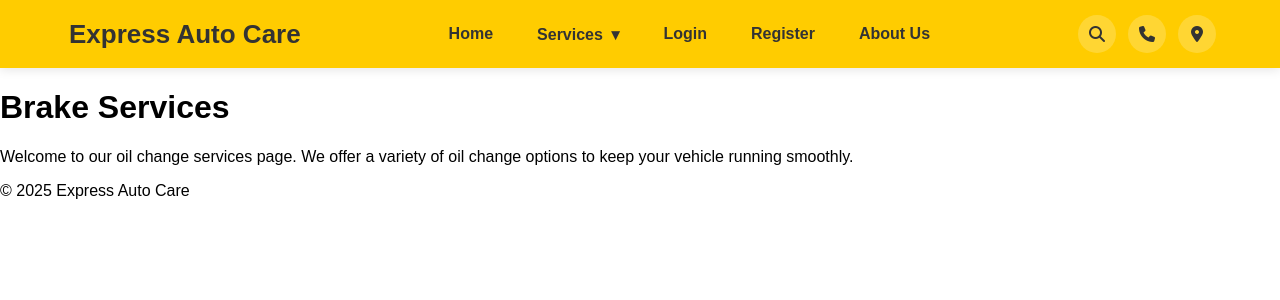
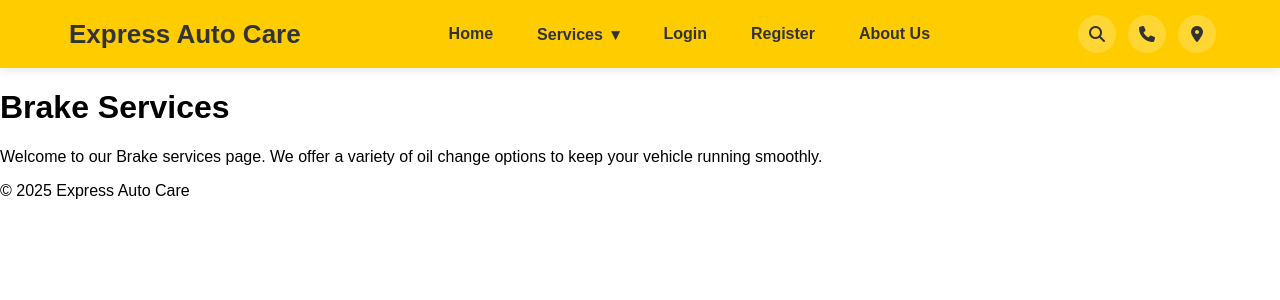
Before and after one commit to MichaelCoulter45/XpressAuto, a React (Vite) app in the folder frontend/xpress-app/: page /services/brake-service in a window 1280 px wide. Shown: the top 300 px of the page. Built offline with nearby package versions, Linux system fonts and the light colour scheme; no server answers.

Commit message:
very minor text updates

```diff
--- a/frontend/xpress-app/src/Components/BrakeService.jsx
+++ b/frontend/xpress-app/src/Components/BrakeService.jsx
@@ -8,7 +8,7 @@ const BrakeServices = () => {
         <Header />
         <div>
             <h1>Brake Services</h1>
-            <p>Welcome to our oil change services page. We offer a variety of oil change options to keep your vehicle running smoothly.</p>
+            <p>Welcome to our Brake services page. We offer a variety of oil change options to keep your vehicle running smoothly.</p>
             {/* Add more content and components as needed */}
         </div>
             <Footer />
--- a/frontend/xpress-app/src/Components/CheckUp.jsx
+++ b/frontend/xpress-app/src/Components/CheckUp.jsx
@@ -8,7 +8,7 @@ const CheckUp = () => {
         <Header />
         <div>
             <h1>Check-Up Services</h1>
-            <p>Welcome to our oil change services page. We offer a variety of oil change options to keep your vehicle running smoothly.</p>
+            <p>Welcome to our Check Up services page. We offer a variety of oil change options to keep your vehicle running smoothly.</p>
             {/* Add more content and components as needed */}
         </div>
             <Footer />
--- a/frontend/xpress-app/src/Components/Maintenance.jsx
+++ b/frontend/xpress-app/src/Components/Maintenance.jsx
@@ -8,7 +8,7 @@ const Maintenance = () => {
         <Header />
         <div>
             <h1>Maintenance Services</h1>
-            <p>Welcome to our oil change services page. We offer a variety of oil change options to keep your vehicle running smoothly.</p>
+            <p>Welcome to our Maintenance services page. We offer a variety of oil change options to keep your vehicle running smoothly.</p>
             {/* Add more content and components as needed */}
         </div>
             <Footer />
--- a/frontend/xpress-app/src/Components/Repair.jsx
+++ b/frontend/xpress-app/src/Components/Repair.jsx
@@ -7,7 +7,7 @@ const Repair = () => {
         <Header />
         <div>
             <h1>Repair Services</h1>
-            <p>Welcome to our oil change services page. We offer a variety of oil change options to keep your vehicle running smoothly.</p>
+            <p>Welcome to our Repair services page. We offer a variety of oil change options to keep your vehicle running smoothly.</p>
             {/* Add more content and components as needed */}
         </div>
             <Footer />
--- a/frontend/xpress-app/src/Components/TireService.jsx
+++ b/frontend/xpress-app/src/Components/TireService.jsx
@@ -7,7 +7,7 @@ const TireServices = () => {
         <Header />
         <div>
             <h1>Tire Services</h1>
-            <p>Welcome to our oil change services page. We offer a variety of oil change options to keep your vehicle running smoothly.</p>
+            <p>Welcome to our Tire services page. We offer a variety of oil change options to keep your vehicle running smoothly.</p>
             {/* Add more content and components as needed */}
         </div>
             <Footer />
```
